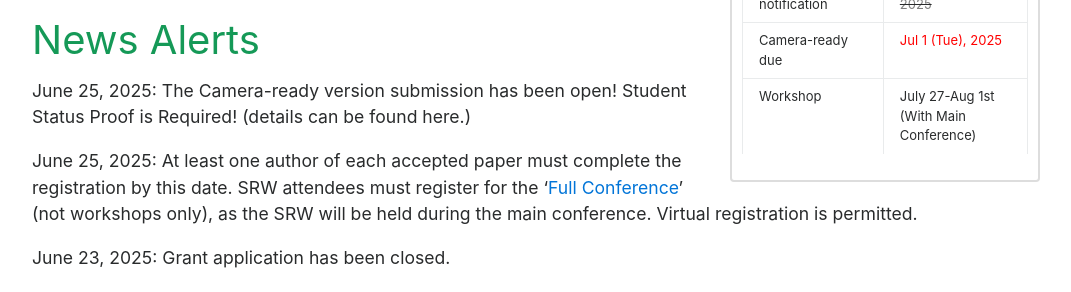
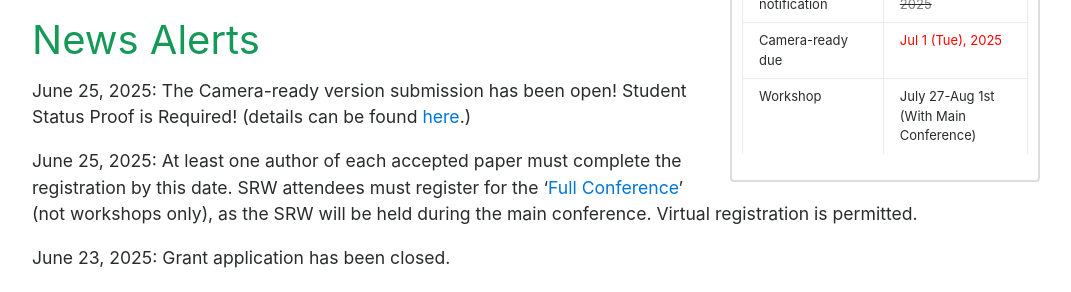
Before and after one commit to acl2025-srw/acl2025-srw.github.io, a Jekyll site: the page built from index.md, in a window 1280 px wide. Shown: the part 871-1163 px from the top of the page, without its empty margins (104-1175 px from the left). Built offline with Jekyll 4.4.1, drawn with Linux system fonts in a browser that asks for light colours; part of the change alters nothing that is shown.

```diff
--- a/index.md
+++ b/index.md
@@ -28,7 +28,7 @@ If you would like to get feedback from mentors, please fill in this [form](https
 # News Alerts
 
 
-June 25, 2025: The Camera-ready version submission has been open! Student Status Proof is Required! (details can be found here.)
+June 25, 2025: The Camera-ready version submission has been open! Student Status Proof is Required! (details can be found [here](https://acl2025-srw.github.io/author#:~:text=Student%20Status%20Proof).)
 
 June 25, 2025: At least one author of each accepted paper must complete the registration by this date. SRW attendees must register for the '[Full Conference](https://2025.aclweb.org/)' (not workshops only), as the SRW will be held during the main conference. Virtual registration is permitted.
 
```
